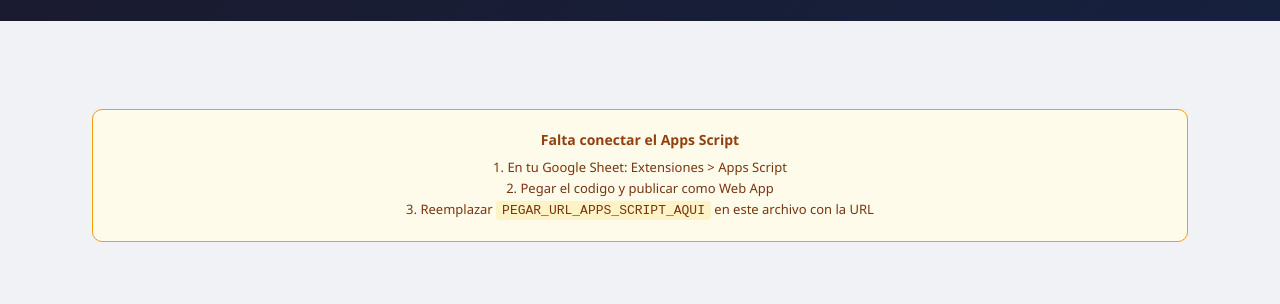
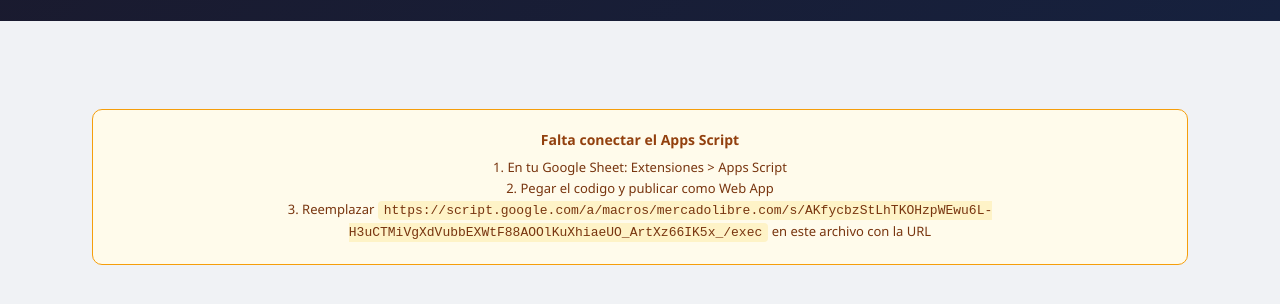
Before and after one commit to ailenrojas-ops/recursos-dashboard, a plain HTML site: page index.html in a window 1280 px wide. Shown: the part 78-382 px from the top of the page. Drawn offline with Linux system fonts and the light colour scheme.

Commit message:
Update index.html

```diff
--- a/index.html
+++ b/index.html
@@ -66,7 +66,7 @@
 var API_URL="https://script.google.com/a/macros/mercadolibre.com/s/AKfycbzStLhTKOHzpWEwu6L-H3uCTMiVgXdVubbEXWtF88AOOlKuXhiaeUO_ArtXz66IK5x_/exec";
 function loadData(){
   if(API_URL==="https://script.google.com/a/macros/mercadolibre.com/s/AKfycbzStLhTKOHzpWEwu6L-H3uCTMiVgXdVubbEXWtF88AOOlKuXhiaeUO_ArtXz66IK5x_/exec"){
-    document.getElementById("content").innerHTML='<div class="setup-banner"><h3>Falta conectar el Apps Script</h3><p>1. En tu Google Sheet: Extensiones &gt; Apps Script<br>2. Pegar el codigo y publicar como Web App<br>3. Reemplazar <code>PEGAR_URL_APPS_SCRIPT_AQUI</code> en este archivo con la URL</p></div>';
+    document.getElementById("content").innerHTML='<div class="setup-banner"><h3>Falta conectar el Apps Script</h3><p>1. En tu Google Sheet: Extensiones &gt; Apps Script<br>2. Pegar el codigo y publicar como Web App<br>3. Reemplazar <code>https://script.google.com/a/macros/mercadolibre.com/s/AKfycbzStLhTKOHzpWEwu6L-H3uCTMiVgXdVubbEXWtF88AOOlKuXhiaeUO_ArtXz66IK5x_/exec</code> en este archivo con la URL</p></div>';
     document.getElementById("lastUpdate").textContent="Sin conectar";
     return;
   }
```
